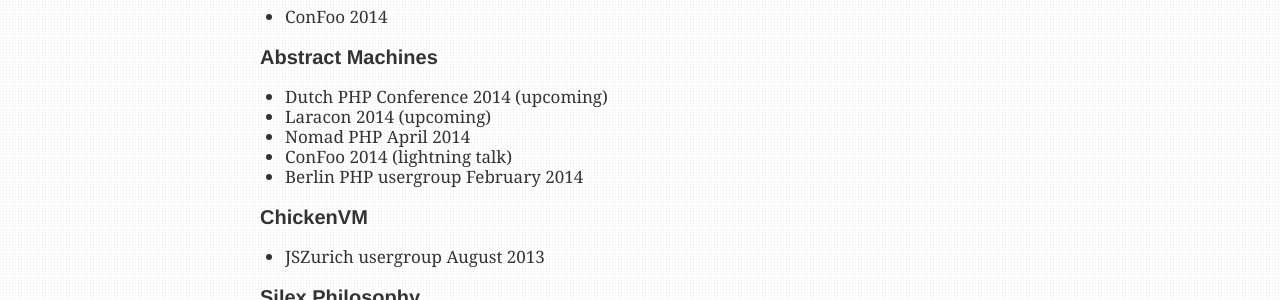
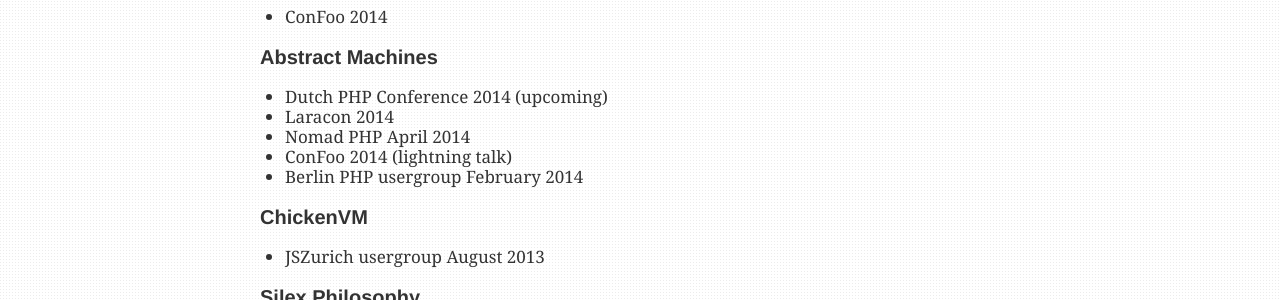
Before and after one commit to igorw/weblog, a Jekyll site: the page built from talks.md, in a window 1280 px wide. Shown: the part 308-608 px from the top of the page. Built offline with Jekyll 4.4.1, drawn with Linux system fonts in a browser that asks for light colours; Markdown is read by kramdown in place of the engine named in the settings.

Commit message:
laracon done

```diff
--- a/talks.md
+++ b/talks.md
@@ -22,7 +22,7 @@
 ### Abstract Machines
 
 * Dutch PHP Conference 2014 (upcoming)
-* Laracon 2014 (upcoming)
+* Laracon 2014
 * Nomad PHP April 2014
 * ConFoo 2014 (lightning talk)
 * Berlin PHP usergroup February 2014
```
